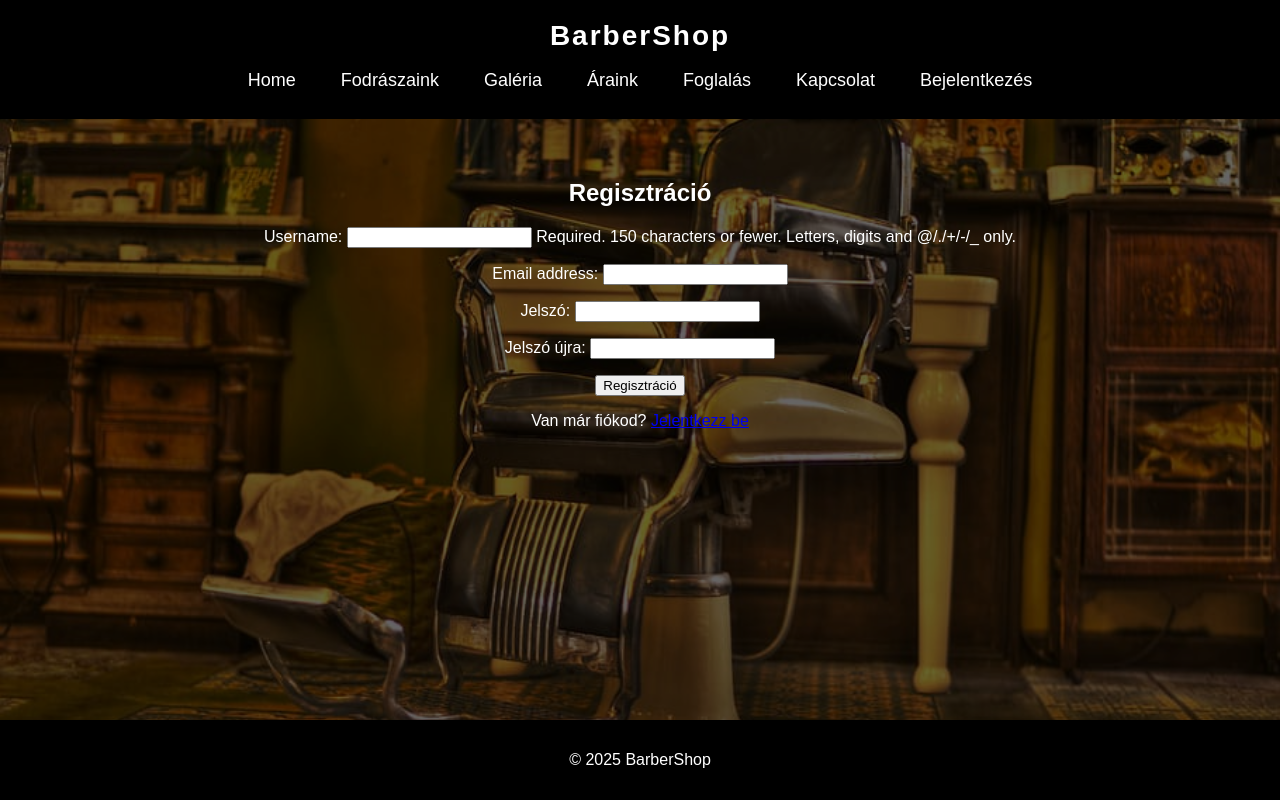
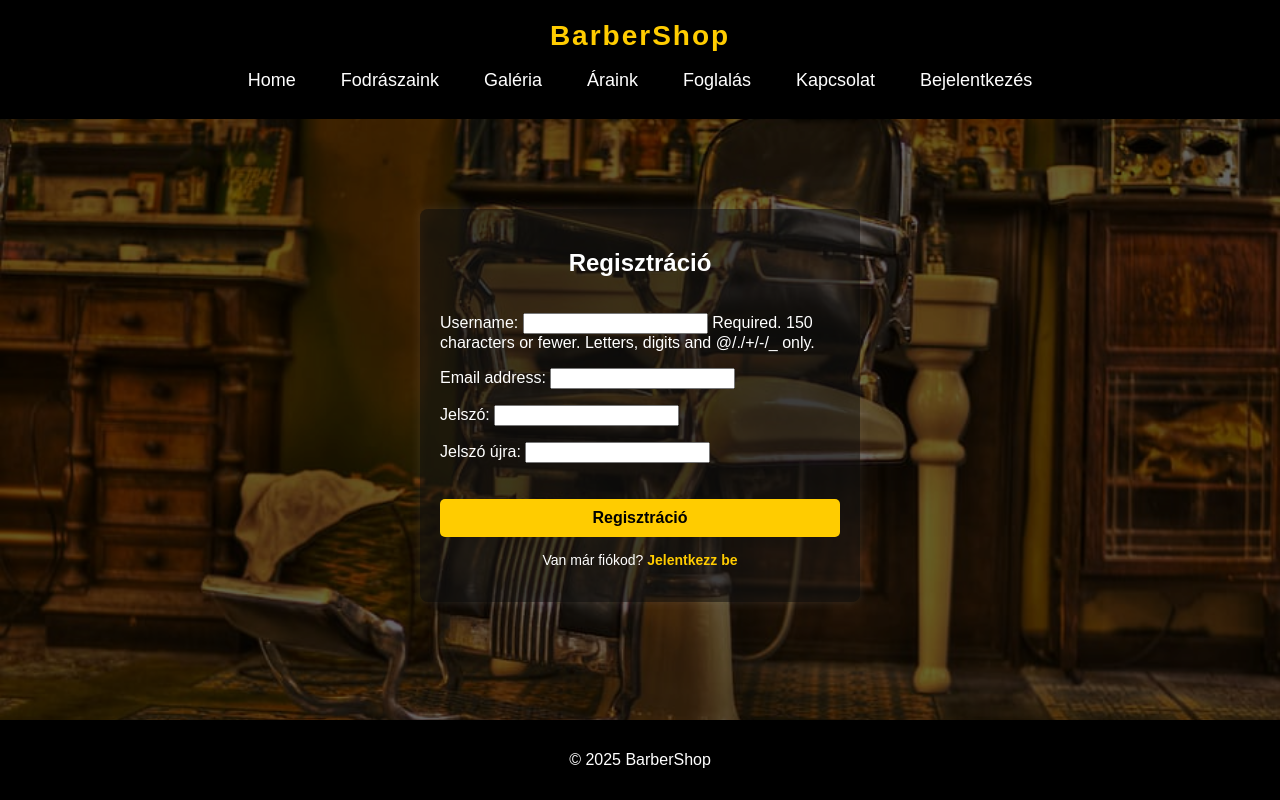
Before and after one commit to ropi0955/BarberTest, a Django app: page /authentication/register/ in a window 1280 px wide. Run offline with Django 5.2, Linux system fonts and the light colour scheme.

Commit message:
html upgrade + requirements

```diff
--- a/BarberShopTest/authentication/templates/authentication/register.html
+++ b/BarberShopTest/authentication/templates/authentication/register.html
@@ -1,11 +1,71 @@
 {% extends "base.html" %}
 
 {% block content %}
-  <h2>Regisztráció</h2>
-  <form method="post">
-    {% csrf_token %}
-    {{ form.as_p }}
-    <button type="submit">Regisztráció</button>
-  </form>
-  <p>Van már fiókod? <a href="{% url 'login' %}">Jelentkezz be</a></p>
+  <div class="register-container">
+    <h2>Regisztráció</h2>
+    <form method="post" class="register-form">
+      {% csrf_token %}
+      <div class="form-group">
+        {{ form.as_p }}
+      </div>
+      <button type="submit" class="styled-button">Regisztráció</button>
+    </form>
+    <p class="login-text">Van már fiókod? <a href="{% url 'login' %}" class="styled-link">Jelentkezz be</a></p>
+  </div>
+
+  <style>
+    .register-container {
+      max-width: 400px;
+      background: rgba(20, 20, 20, 0.5);
+      padding: 20px;
+      border-radius: 8px;
+      box-shadow: 0 0 10px rgba(255, 255, 255, 0.1);
+      margin: 50px auto;
+      text-align: center;
+    }
+
+    .register-form {
+      display: flex;
+      flex-direction: column;
+      gap: 10px;
+    }
+
+    .form-group {
+      text-align: left;
+    }
+
+    .styled-button {
+      background-color: #ffcc00;
+      color: #000;
+      border: none;
+      padding: 10px 20px;
+      font-size: 16px;
+      font-weight: bold;
+      border-radius: 5px;
+      cursor: pointer;
+      transition: 0.3s ease-in-out;
+      width: 100%;
+      margin-top: 10px;
+    }
+
+    .styled-button:hover {
+      background-color: #e6b800;
+    }
+
+    .styled-link {
+      color: #ffcc00;
+      font-weight: bold;
+      text-decoration: none;
+      transition: 0.3s ease-in-out;
+    }
+
+    .styled-link:hover {
+      text-decoration: underline;
+    }
+
+    .login-text {
+      margin-top: 15px;
+      font-size: 14px;
+    }
+  </style>
 {% endblock %}
--- a/BarberShopTest/authentication/urls.py
+++ b/BarberShopTest/authentication/urls.py
@@ -5,6 +5,6 @@ from .views import register, profile, home
 urlpatterns = [
     path("login/", LoginView.as_view(template_name="authentication/login.html"), name="login"),
     path("register/", register, name="register"),
-    path("logout/", LogoutView.as_view(next_page="home"), name="logout"),  # Kijelentkezés után főoldalra irányítás
-    path("profile/", profile, name="profile"),  # Profil oldal
+    path("logout/", LogoutView.as_view(next_page="home"), name="logout"),
+    path("profile/", profile, name="profile"),
 ]
--- a/BarberShopTest/authentication/views.py
+++ b/BarberShopTest/authentication/views.py
@@ -12,7 +12,7 @@ def register(request):
             user.set_password(form.cleaned_data["password"])
             user.save()
             login(request, user)
-            return redirect("book_appointment")  # Sikeres regisztráció után a foglalás oldalra irányít
+            return redirect("book_appointment")
     else:
         form = UserRegistrationForm()
     return render(request, "authentication/register.html", {"form": form})
--- a/BarberShopTest/bookings/templates/base.html
+++ b/BarberShopTest/bookings/templates/base.html
@@ -6,7 +6,7 @@
     <title>{% block title %}BarberShop{% endblock %}</title>
 
     <style>
-        /* 🌙 Sötét téma alapstílusok */
+        /* Sötét téma alapstílusok */
         body {
             background-color: #121212;
             color: #fff;
@@ -19,7 +19,7 @@
             min-height: 100vh;
         }
 
-        /* 🚀 Fejléc */
+        /* Fejléc */
         header {
             background: #000;
             padding: 20px;
@@ -28,14 +28,15 @@
             position: relative; /* A hamburger menü pozicionálásához */
         }
 
-        /* 📌 BarberShop felirat középen */
+        /* BarberShop felirat középen */
         .site-title {
             font-size: 28px;
             letter-spacing: 2px;
             margin: 0;
+            color: #ffcc00;
         }
 
-        /* 🍔 Hamburger menü jobb oldalra helyezése */
+        /* Hamburger menü jobb oldalra helyezése */
         .menu-toggle {
             display: none;
             font-size: 24px;
@@ -44,11 +45,11 @@
             border: none;
             color: #fff;
             position: absolute;
-            right: 20px; /* Jobb oldali igazítás */
+            right: 20px;
             top: 20px;
         }
 
-        /* 📌 Navigációs menü */
+        /* Navigációs menü */
         nav {
             display: flex;
             justify-content: center;
@@ -75,7 +76,7 @@
             color: #000;
         }
 
-        /* 📱 Reszponzív beállítások */
+        /* Reszponzív beállítások */
         @media (max-width: 768px) {
             .menu-toggle {
                 display: block;
@@ -109,7 +110,7 @@
             }
         }
 
-        /* 🏗️ Tartalom középre igazítása */
+        /* Tartalom középre igazítása */
         main {
             max-width: 900px;
             width: 100%;
@@ -118,7 +119,7 @@
             flex-grow: 1;
         }
 
-        /* 📌 Lábjegyzet */
+        /* Lábjegyzet */
         footer {
             background: #000;
             text-align: center;
@@ -149,7 +150,7 @@
             left: 0;
             width: 100%;
             height: 100%;
-            background: rgba(0, 0, 0, 0.6); /* 60%-os sötétítés */
+            background: rgba(0, 0, 0, 0.6);
             z-index: -1;
         }
     </style>
@@ -157,8 +158,8 @@
 <body>
 
     <header>
-        <h1 class="site-title">BarberShop</h1> <!-- Középen marad minden nézetben -->
-        <button class="menu-toggle">&#9776;</button> <!-- Jobbra került -->
+        <h1 class="site-title">BarberShop</h1>
+        <button class="menu-toggle">&#9776;</button>
         <nav class="nav-links">
             <a href="{% url 'home' %}">Home</a>
             <a href="{% url 'barbers' %}">Fodrászaink</a>
@@ -190,7 +191,7 @@
     </footer>
 
     <script>
-        // 🍔 Mobil hamburger menü vezérlés
+        //Mobil hamburger menü vezérlés
         document.querySelector(".menu-toggle").addEventListener("click", function () {
             document.querySelector(".nav-links").classList.toggle("active");
         });
--- a/BarberShopTest/bookings/templates/bookings/barbers.html
+++ b/BarberShopTest/bookings/templates/bookings/barbers.html
@@ -28,10 +28,11 @@
       justify-content: center;
       gap: 20px;
       margin-top: 20px;
+
     }
 
     .barber-card {
-      background: #1c1c1c;
+      background: rgba(20, 20, 20, 0.5);
       padding: 15px;
       border-radius: 8px;
       box-shadow: 0 0 10px rgba(255, 255, 255, 0.1);
--- a/BarberShopTest/bookings/templates/bookings/contact.html
+++ b/BarberShopTest/bookings/templates/bookings/contact.html
@@ -4,6 +4,6 @@
   <h2>Kapcsolat</h2>
   <p><strong>Cím:</strong> 1234 Budapest, Fodrász utca 12.</p>
   <p><strong>Telefon:</strong> +36 30 123 4567</p>
-  <p><strong>Email:</strong> info@barbershop.hu</p>
+  <p><strong>Email:</strong> barbershopteszt@gmail.com</p>
   <p><strong>Nyitvatartás:</strong> Hétfő - Péntek: 08:00 - 19:00</p>
 {% endblock %}
--- a/BarberShopTest/bookings/templates/bookings/email_template.txt
+++ b/BarberShopTest/bookings/templates/bookings/email_template.txt
@@ -3,7 +3,6 @@ Kedves {{ user.username }},
 Sikeresen lefoglaltad az időpontodat!
 
 📅 Dátum: {{ appointment.date }}
-⏰ Időpont: {{ appointment.time }}
 
 Ha módosítani szeretnéd a foglalásodat, lépj kapcsolatba velünk.
 
--- a/BarberShopTest/bookings/templates/bookings/home.html
+++ b/BarberShopTest/bookings/templates/bookings/home.html
@@ -2,6 +2,8 @@
 
 {% block content %}
   <h1>Üdvözöl a BarberShop!</h1>
+  <h3>Ahol a CAPEK az első, de az élmény sem az utolsó!</h3></br>
+
   <h2>Válassz egy szolgáltatást, és foglalj időpontot profi fodrászainknál.</h2>
 
   <p>
@@ -20,10 +22,6 @@
     <a href="{% url 'login' %}?next={% url 'book_appointment' %}" class="btn">Foglalj most!</a>
     {% endif %}
     <a href="{% url 'barbers' %}" class="btn btn-outline">Ismerd meg a csapatot</a>
-  </div>
-
-  <div class="hero-image">
-    <img src="https://via.placeholder.com/800x400" alt="BarberShop képe">
   </div>
 
   <style>
--- a/BarberShopTest/bookings/utils.py
+++ b/BarberShopTest/bookings/utils.py
@@ -11,12 +11,10 @@ def create_calendar_event(appointment):
     event = Event()
     event.add("summary", "Foglalás visszaigazolása - BarberShop")
 
-    # 🔹 Ellenőrizzük, hogy van-e `time` mező az `appointment` objektumban
     appointment_time = getattr(appointment, "time", None)
     if appointment_time:
         start_datetime = make_aware(datetime.combine(appointment.date, appointment_time))
     else:
-        # Ha nincs időmező, használjunk egy alapértelmezett időpontot (pl. 10:00)
         default_time = datetime.strptime("10:00", "%H:%M").time()
         start_datetime = make_aware(datetime.combine(appointment.date, default_time))
 
@@ -32,4 +30,4 @@ def create_calendar_event(appointment):
     with open(temp_file.name, "wb") as f:
         f.write(cal.to_ical())
 
-    return temp_file.name  # Az ics fájl útvonala
+    return temp_file.name
```
Also changed, not shown: BarberShopTest/BarberShopTest/settings.py (+5 -6 lines), BarberShopTest/authentication/templates/authentication/login.html (+67 -7 lines), BarberShopTest/authentication/templates/authentication/profile.html (+50 -5 lines), BarberShopTest/bookings/templates/bookings/appointment_success.html (+38 -3 lines), BarberShopTest/bookings/templates/bookings/book_appointment.html (+53 -6 lines), BarberShopTest/bookings/templates/bookings/gallery.html (+5 -14 lines), BarberShopTest/bookings/views.py (+4 -13 lines), BarberShopTest/db.sqlite3.
